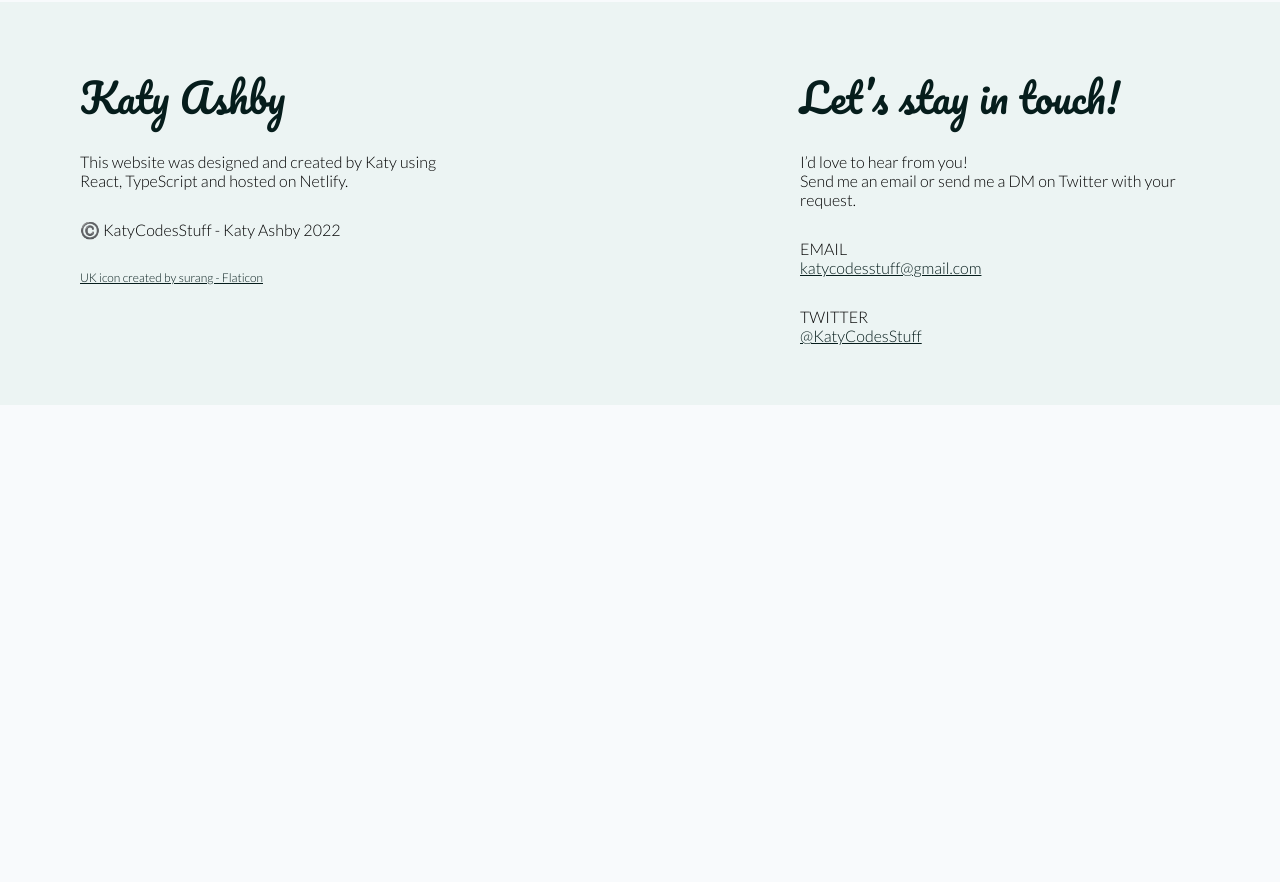
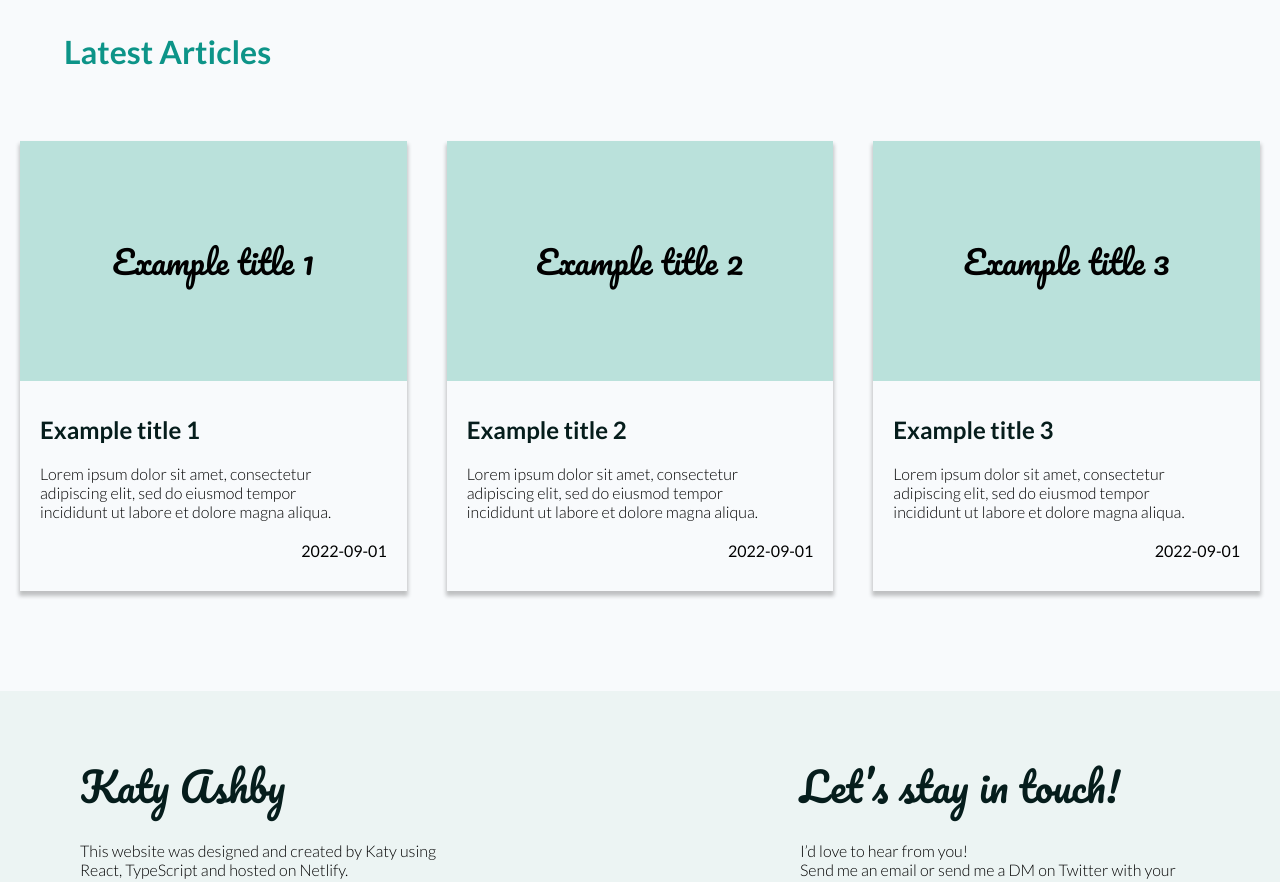
Before and after one commit to katycodesstuff/katycodesstuff-website, a React (Create React App) app in the folder ui/: page / in a window 1280 px wide. Shown: the part 1120-2002 px from the top of the page. Before the commit the page ends 1525 px from the top, so only its background shows below. Built offline with nearby package versions, Linux system fonts and the light colour scheme.

Commit message:
Create articles block for adding information linking to my blogposts. Currently filled with placeholder text.

```diff
--- /dev/null
+++ b/ui/src/components/Article/Article.css
@@ -0,0 +1,62 @@
+div.article  {
+    max-width: 390px;
+    height: 450px;
+    background-color: #F8FAFC;
+    box-shadow: 0 4px 4px 1px #0000003c;
+    margin: 20px;
+    text-align: left;
+}
+
+.article h2 {
+    margin: 20px 20px;
+    padding-top: 14px;
+}
+
+.article p {
+    margin: 20px 50px 20px 20px;
+}
+
+a.article {
+    color: inherit;
+    text-decoration: inherit;
+}
+a.article:hover {
+    color: inherit;
+    text-decoration: inherit;
+}
+a.article:active {
+    color: inherit;
+    text-decoration: inherit;
+}
+
+.article-default-img {
+    position: relative;
+    top: 0px;
+    left: 0px;
+    max-width: 390px;
+    height: 240px;
+    background-color: #BAE1DB;
+    text-align: center;
+    font-size: 32px;
+    font-family: 'Pacifico', cursive;
+    font-weight: 400;
+    line-height: 240px;
+    vertical-align: middle;
+}
+
+.article-date {
+    font-weight: 400;
+    float: right;
+    padding-right: 20px
+}
+
+@media only screen and (max-width: 1000px) {
+
+    div.article {
+       width: 80vw;
+    }
+
+    .article-default-img {
+        width: 80vw;
+    }
+}
--- /dev/null
+++ b/ui/src/components/Article/Article.tsx
@@ -0,0 +1,37 @@
+import './Article.css'
+
+interface Props {
+    title: string
+    date: string
+    summary: string
+    link: string
+    imgSrc?: string
+}
+
+interface DefaultImgProps {
+    title: string
+}
+
+
+function Article(props: Props) {
+    const {title, date, summary, link, imgSrc } = props
+
+    return (
+        <a className='article' href={link}>
+            <div className='article'>
+                {imgSrc ? <img src={imgSrc} alt={title} title={title} /> : <DefaultImg title={title} />}
+                <h2>{title}</h2>
+                <p>{summary}</p>
+                <span className='article-date'>{date}</span>
+            </div>
+        </a>
+    )
+}
+
+function DefaultImg(props: DefaultImgProps) {
+    const {title} = props
+
+    return <div className='article-default-img'>{title}</div>
+}
+
+export default Article
--- /dev/null
+++ b/ui/src/components/ArticlesContainer/ArticlesContainer.css
@@ -0,0 +1,14 @@
+.articles-container {
+    display: flex;
+    flex-direction: row;
+    justify-content: space-around;
+}
+
+@media only screen and (max-width: 1000px) {
+
+    .articles-container {
+        flex-direction: column;
+        justify-content: space-evenly;
+        align-items: center;
+    }
+}
--- /dev/null
+++ b/ui/src/components/ArticlesContainer/ArticlesContainer.tsx
@@ -0,0 +1,14 @@
+import { PropsWithChildren } from 'react'
+import './ArticlesContainer.css'
+
+function ArticlesContainer(props: PropsWithChildren) {
+    const { children } = props
+
+    return (
+        <div className='articles-container'>
+            {children}
+        </div>
+    )
+}
+
+export default ArticlesContainer
--- a/ui/src/components/HomeMainPage/HomeMainPage.css
+++ b/ui/src/components/HomeMainPage/HomeMainPage.css
@@ -1,3 +1,7 @@
+.home-main-page {
+    padding-bottom: 80px;
+}
+
 .bigger-margin {
     margin-top: 200px;
 }
--- a/ui/src/components/HomeMainPage/HomeMainPage.tsx
+++ b/ui/src/components/HomeMainPage/HomeMainPage.tsx
@@ -1,9 +1,11 @@
+import Article from '../Article/Article'
+import ArticlesContainer from '../ArticlesContainer/ArticlesContainer'
 import './HomeMainPage.css'
 
 function HomeMainPage() {
 
     return (
-        <>
+        <div className='home-main-page'>
         <h1>About Katy</h1>
         <p className='bigger-margin'>Hello! I’m Katy Ashby. <br />
         I started my tech career as a Physics graduate,
@@ -20,13 +22,31 @@
 
         {/* <h1>Latest Tweets</h1>
 
-        <p> Todo </p>
+        <p> Todo </p> */}
 
         <h1>Latest Articles</h1>
 
-        <p>Todo</p> */}
+        <ArticlesContainer>
+            <Article
+            title='Example title 1'
+            summary='Lorem ipsum dolor sit amet, consectetur adipiscing elit, sed do eiusmod tempor incididunt ut labore et dolore magna aliqua.'
+            link='https://www.google.com'
+            date='2022-09-01' />
 
-        </>
+            <Article
+            title='Example title 2'
+            summary='Lorem ipsum dolor sit amet, consectetur adipiscing elit, sed do eiusmod tempor incididunt ut labore et dolore magna aliqua.'
+            link='https://www.google.com'
+            date='2022-09-01' />
+
+            <Article
+            title='Example title 3'
+            summary='Lorem ipsum dolor sit amet, consectetur adipiscing elit, sed do eiusmod tempor incididunt ut labore et dolore magna aliqua.'
+            link='https://www.google.com'
+            date='2022-09-01' />
+        </ArticlesContainer>
+
+        </div>
     )
 }
 
--- a/ui/src/index.css
+++ b/ui/src/index.css
@@ -31,6 +31,13 @@
   color: #0D9488;
 }
 
+h2 {
+  font-family: 'Lato', sans-serif;
+  font-weight: 700;
+  margin: 20px 64px;
+  color: #061D1C;
+}
+
 a {
   color: #061D1C;
   text-decoration: underline;
```
